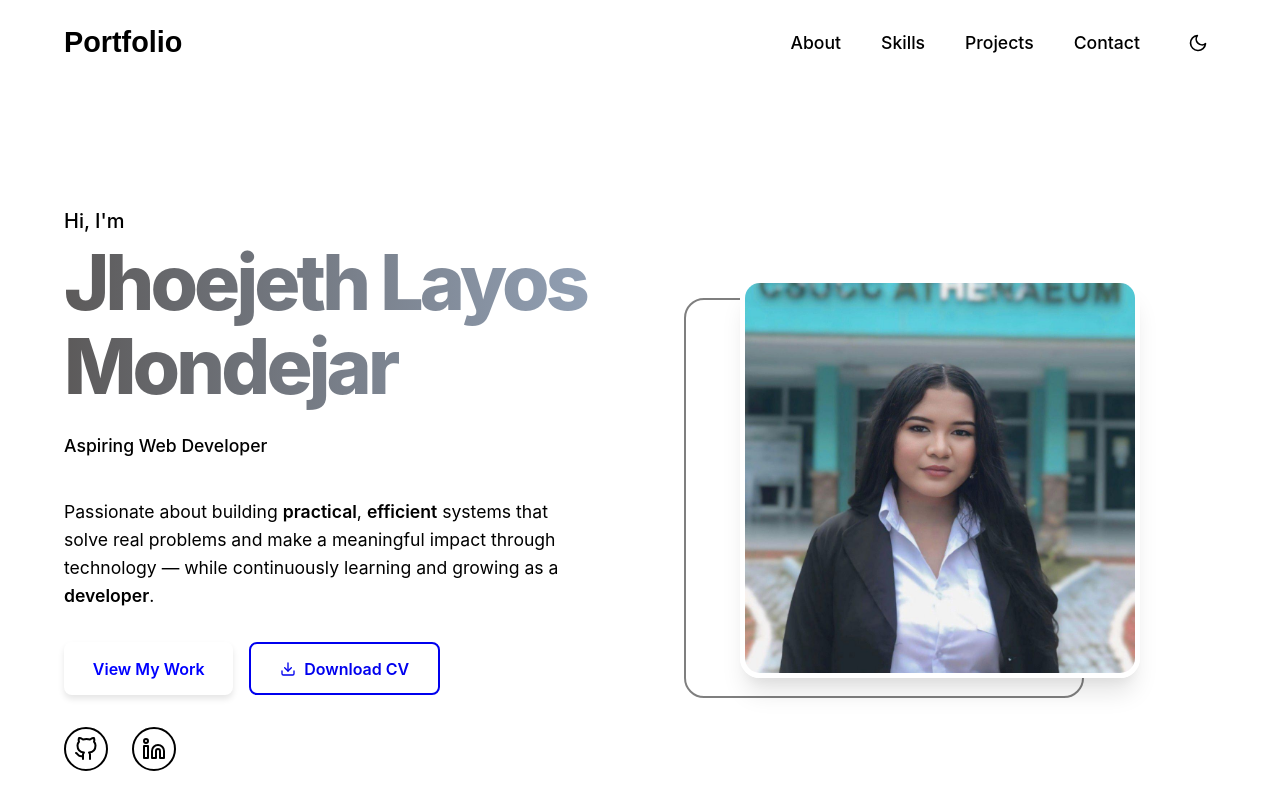
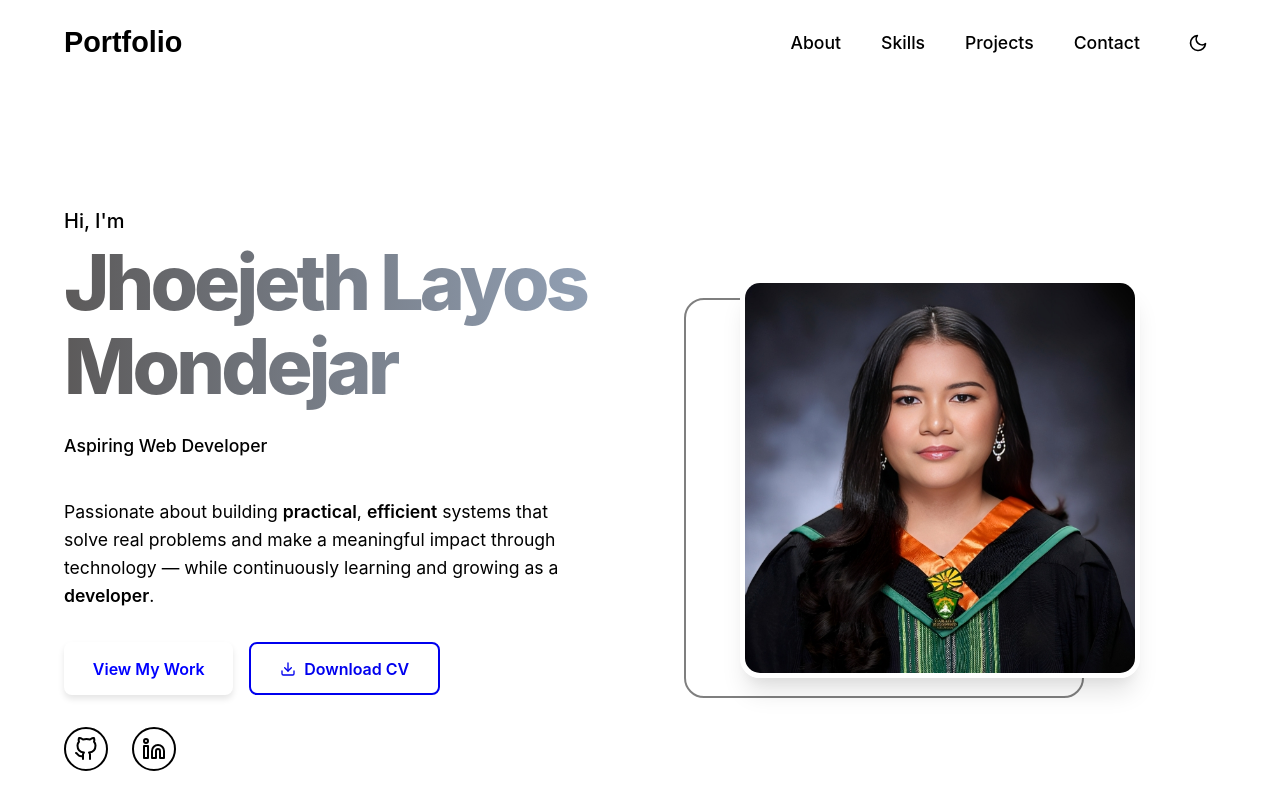
Before and after one commit to jhoejeth13/portfolio, a React (Create React App) app: page / in a window 1280 px wide. Shown: the top 800 px of the page. Built offline with nearby package versions, Linux system fonts and the light colour scheme.

Commit message:
change pic

```diff
--- a/src/components/Hero.tsx
+++ b/src/components/Hero.tsx
@@ -68,7 +68,7 @@ const Hero = () => {
             transition={{ duration: 0.8, delay: 0.2 }}
           >
             <ProfilePhoto
-              src="/profile.jpg"
+              src="/try.png"
               alt="Jhoejeth Mondejar"
               whileHover={{ scale: 1.02 }}
             />
```
Also changed, not shown: public/try.png (added).
